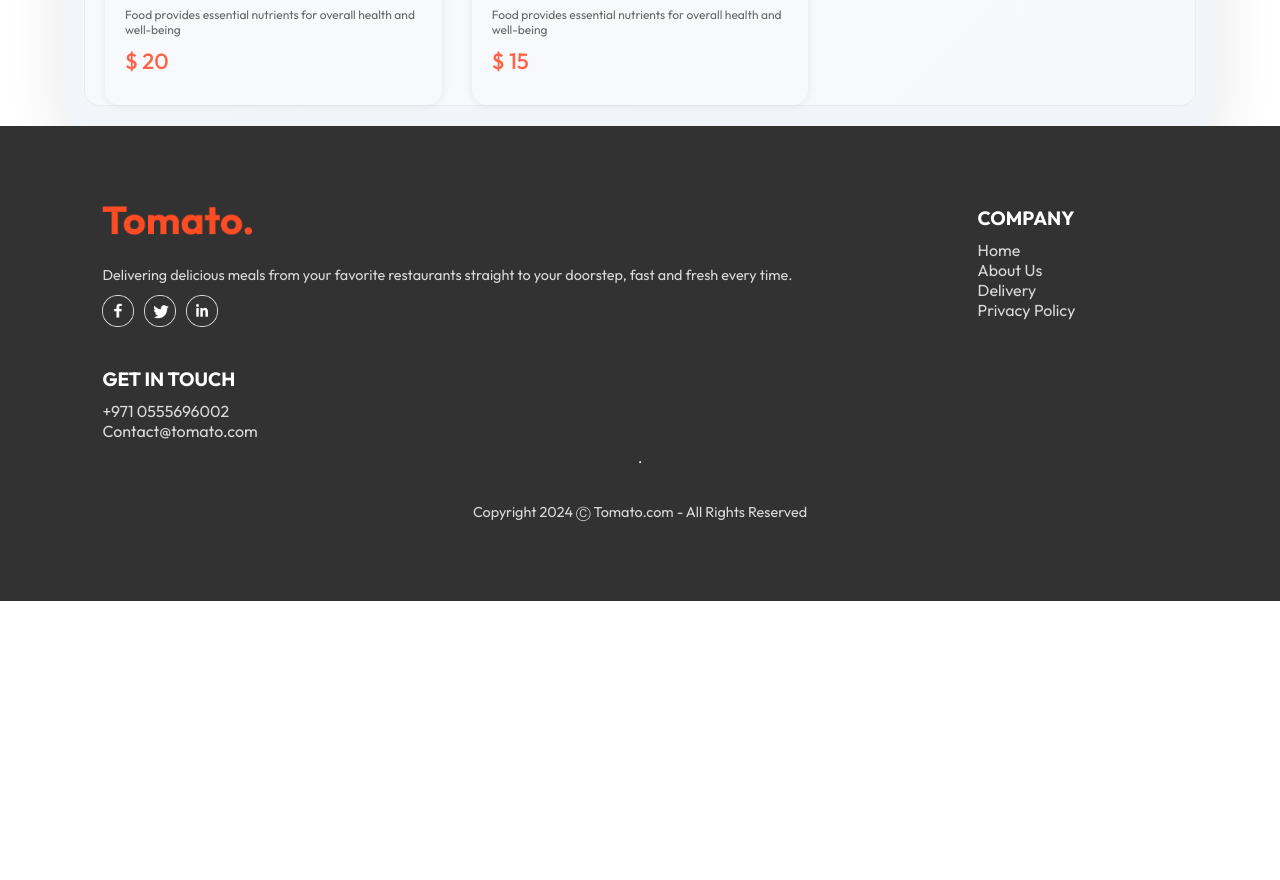
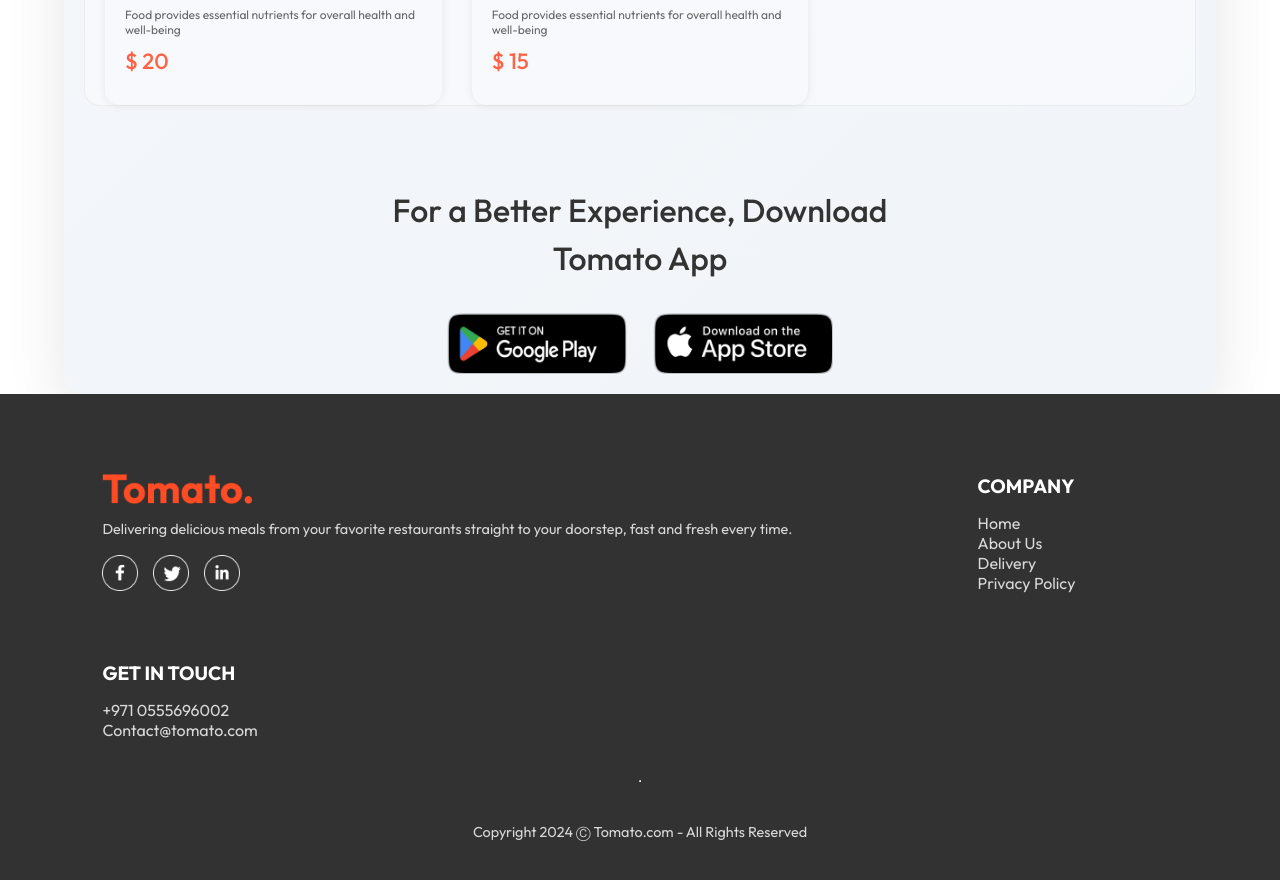
Before and after one commit to FadilJalal/Tomato, a React (Vite) app in the folder Tomato/: page / in a window 1280 px wide. Shown: the part 6100-6980 px from the top of the page. Before the commit the page ends 6701 px from the top, so only its background shows below. Built offline with nearby package versions, Linux system fonts and the light colour scheme.

Commit message:
new update

```diff
--- /dev/null
+++ b/Tomato/src/Components/AppDownload.jsx
@@ -0,0 +1,16 @@
+import React from 'react';
+import { assets } from '../assets/frontend_assets/assets';
+
+const AppDownload = () => {
+  return (
+    <div className='app-download' id='app-download'>
+      <p>For a Better Experience, Download <br />Tomato App</p>
+      <div className="app-download-platforms">
+        <img src={assets.play_store} alt="Download on Play Store" />
+        <img src={assets.app_store} alt="Download on App Store" />
+      </div>
+    </div>
+  );
+}
+
+export default AppDownload;
--- a/Tomato/src/Pages/Home.jsx
+++ b/Tomato/src/Pages/Home.jsx
@@ -2,6 +2,7 @@
 import Header from '../Components/Header'
 import Menu from '../Components/Menu'
 import FoodDisplay from '../Components/FoodDisplay';
+import AppDownload from '../Components/AppDownload';
 
 
 const Home = () => {
@@ -13,6 +14,7 @@
       <Header/>
       <Menu menulist={menuList} setMenuList={setMenuList}/>
       <FoodDisplay menuList={menuList}/>
+      <AppDownload/>
     </div>
   )
 }
--- a/Tomato/src/index.css
+++ b/Tomato/src/index.css
@@ -1,10 +1,9 @@
 @import url('https://fonts.googleapis.com/css2?family=Outfit:wght@100..900&family=Poppins:ital,wght@0,100;0,200;0,300;0,400;0,500;0,600;0,700;0,800;0,900;1,100;1,200;1,300;1,400;1,500;1,600;1,700;1,800;1,900&display=swap');
-
 * {
     padding: 0;
     margin: 0;
     box-sizing: border-box;
-    font-family: 'Outfit', sans-serif;
+    font-family:outfit;
 }
 
 .app {
@@ -361,13 +360,15 @@
     background-color: white;
 }
 
+/* --- Footer Adjustments --- */
 .footer {
     color: #d9d9d9;
     background-color: #323232;
     display: flex;
     flex-direction: column;
     align-items: center;
-    gap: 20px;
+    gap: 40px;
+    /* increased gap for neat spacing */
     padding: 80px 8vw;
 }
 
@@ -386,7 +387,8 @@
 .footer-content-right {
     display: flex;
     flex-direction: column;
-    gap: 10px;
+    gap: 15px;
+    /* slightly bigger gap inside sections */
     min-width: 200px;
 }
 
@@ -398,10 +400,9 @@
 .footer-content-left p {
     font-size: 0.9rem;
     color: #d9d9d9;
-    line-height: 1.4;
+    line-height: 1.5;
 }
 
-/* Center and Right Sections */
 .footer-content-center h2,
 .footer-content-right h2 {
     font-size: 1.2rem;
@@ -411,6 +412,7 @@
 .footer-content-center ul,
 .footer-content-right ul {
     list-style: none;
+    padding: 0;
 }
 
 .footer-content-center ul li,
@@ -428,12 +430,15 @@
 /* Social Icons */
 .footer-social-icons {
     display: flex;
-    gap: 10px;
+    gap: 15px;
+    /* bigger gap between icons */
+    margin-bottom: 30px;
+    /* creates space between social icons & bottom text */
 }
 
 .footer-social-icons img {
-    width: 32px;
-    height: 32px;
+    width: 36px;
+    height: 36px;
     object-fit: contain;
     cursor: pointer;
     transition: 0.2s;
@@ -446,16 +451,50 @@
 /* Footer Bottom Text */
 .footer p {
     text-align: center;
-    margin-top: 20px;
     color: #d9d9d9;
     font-size: 0.9rem;
+    line-height: 1.5;
 }
 
-/* Responsive Adjustments */
+/* --- Gap between Footer and App Download --- */
+.app-download {
+    margin: 80px auto 0 auto;
+    /* top margin to separate from footer */
+    font-size: max(2.5vw, 18px);
+    text-align: center;
+    padding: 0 20px;
+}
+
+.app-download p {
+    font-weight: 500;
+    line-height: 1.5;
+    color: #333;
+}
+
+.app-download-platforms {
+    display: flex;
+    justify-content: center;
+    gap: max(2vw, 15px);
+    margin-top: 30px;
+    flex-wrap: wrap;
+}
+
+.app-download-platforms img {
+    width: clamp(120px, 25vw, 180px);
+    transition: 0.3s;
+    cursor: pointer;
+}
+
+.app-download-platforms img:hover {
+    transform: scale(1.05);
+}
+
+/* --- Responsive Adjustments --- */
 @media (max-width: 768px) {
     .footer-content {
         flex-direction: column;
         align-items: center;
+        gap: 30px;
     }
 
     .footer-content-left,
@@ -470,4 +509,29 @@
         display: inline-block;
         margin: 0 10px;
     }
+
+    .app-download {
+        font-size: 4vw;
+        margin-top: 60px;
+    }
+
+    .app-download-platforms {
+        gap: 15px;
+    }
 }
+
+@media (max-width: 480px) {
+    .app-download {
+        font-size: 16px;
+        margin-top: 50px;
+    }
+
+    .app-download-platforms {
+        flex-direction: column;
+        gap: 20px;
+    }
+
+    .app-download-platforms img {
+        width: 150px;
+    }
+}
```
